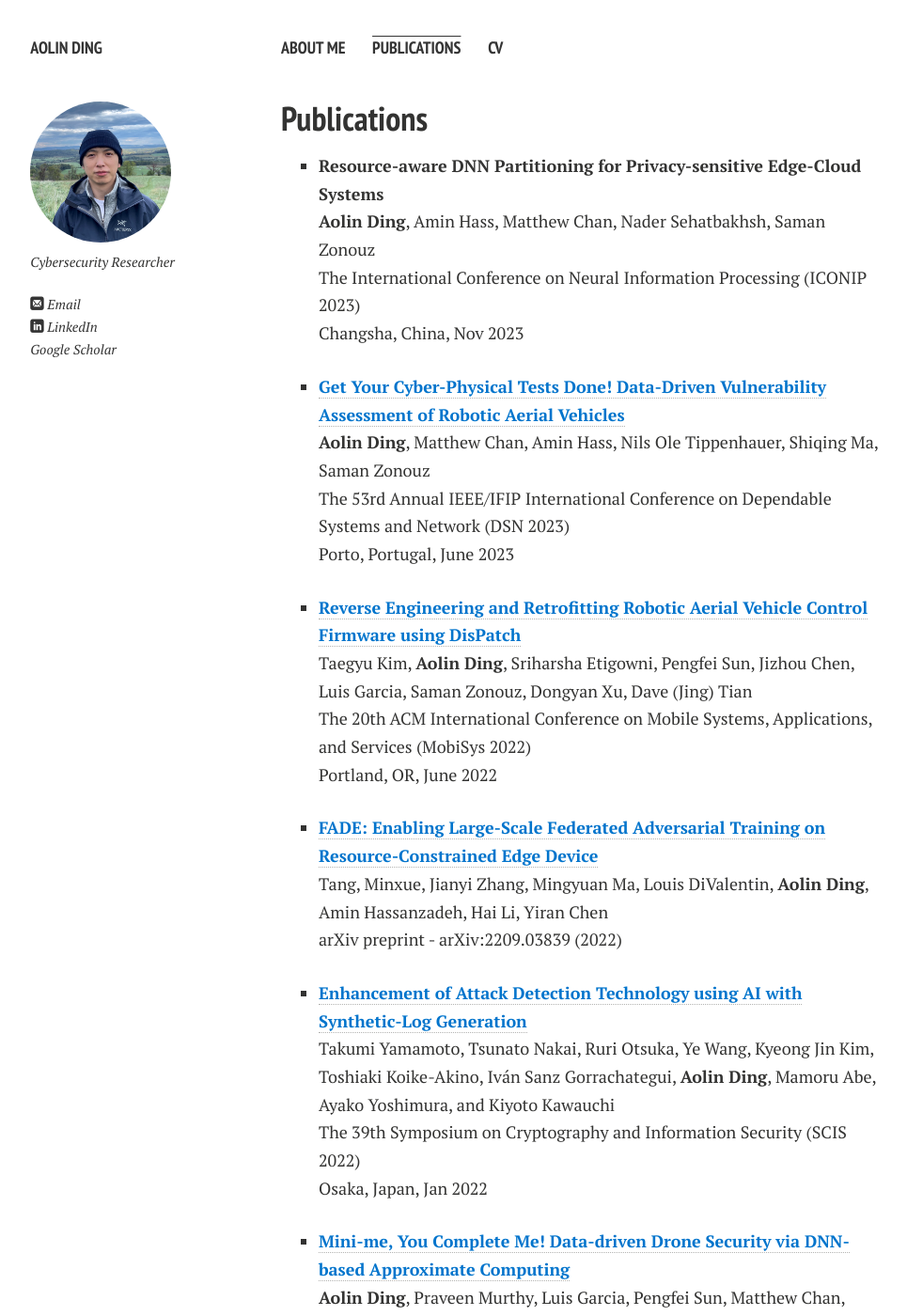
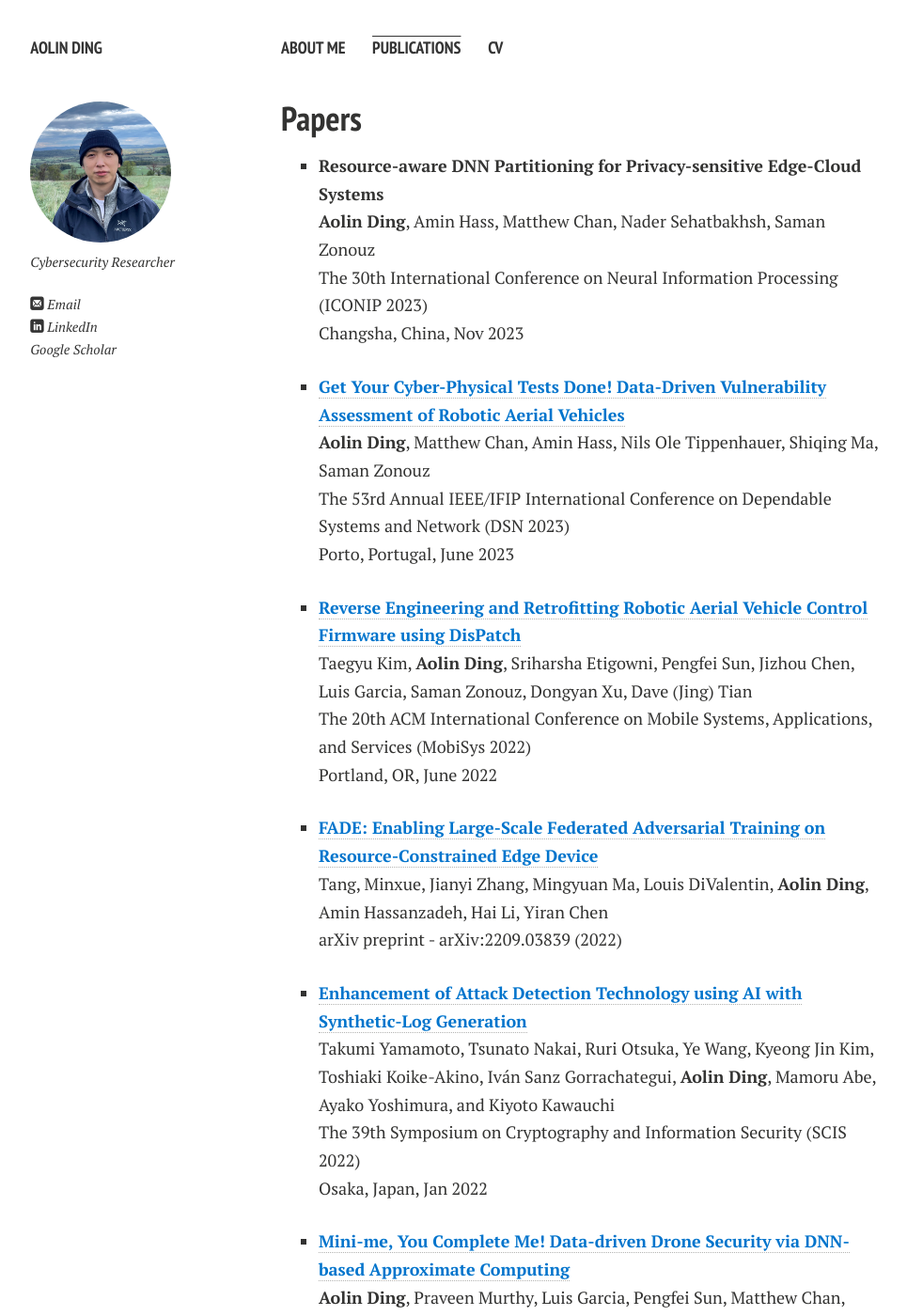
Before and after one commit to aolind/aolind.github.io, a Jekyll site: the page built from publications.md, in a window 1280 px wide and 1400 px high. Shown: the whole window at 94% size, without its empty margins (21-986 px from the left). Built offline with Jekyll 4.4.1, drawn with Linux system fonts in a browser that asks for light colours; nearby versions of some CDN libraries; comment, search, counter and statistics services are not loaded; a style sheet for code colours, icons or effects is not loaded; some of the changed text lies outside the part shown.

Commit message:
Update publications.md

```diff
--- a/publications.md
+++ b/publications.md
@@ -4,7 +4,7 @@ permalink: /publications/index.html
 title: Publications
 ---
 
-## Publications
+## Papers
 
 <!-- - **ModelGuard: Information-Theoretic Defense Against Model Extraction Attacks**\
 Minxue Tang, Anna Dai, Louis DiValentin, **Aolin Ding**, Amin Hass, Yiran Chen, Neil Zhenqiang Gong, Hai "Helen" Li\
@@ -13,7 +13,7 @@ Philadelphia, PA, Aug 2024
 </br> -->
 - **Resource-aware DNN Partitioning for Privacy-sensitive Edge-Cloud Systems**\
 **Aolin Ding**, Amin Hass, Matthew Chan, Nader Sehatbakhsh, Saman Zonouz\
-The International Conference on Neural Information Processing (ICONIP 2023)\
+The 30th International Conference on Neural Information Processing (ICONIP 2023)\
 Changsha, China, Nov 2023
 
 - [**<font color='#0074cc'>Get Your Cyber-Physical Tests Done! Data-Driven Vulnerability Assessment of Robotic Aerial Vehicles</font>**](https://publications.cispa.saarland/3937/1/ding23robotic.pdf)\
@@ -35,7 +35,7 @@ Takumi Yamamoto, Tsunato Nakai, Ruri Otsuka, Ye Wang, Kyeong Jin Kim, Toshiaki K
 The 39th Symposium on Cryptography and Information Security (SCIS 2022)\
 Osaka, Japan, Jan 2022
 
-- [**<font color='#0074cc'>Mini-me, You Complete Me! Data-driven Drone Security via DNN-based Approximate Computing</font>**](https://www.iwsec.org/scis/2022/program.html)\
+- [**<font color='#0074cc'>Mini-me, You Complete Me! Data-driven Drone Security via DNN-based Approximate Computing</font>**](https://dl.acm.org/doi/pdf/10.1145/3471621.3471869)\
 **Aolin Ding**, Praveen Murthy, Luis Garcia, Pengfei Sun, Matthew Chan, Saman Zonouz\
-The 24th International Symposium on Research in Attacks, Intrusions and Defenses (RAID 2021)\
+The 24th ACM International Symposium on Research in Attacks, Intrusions and Defenses (RAID 2021)\
 San Sebastian, Spain, Oct 2021
```
